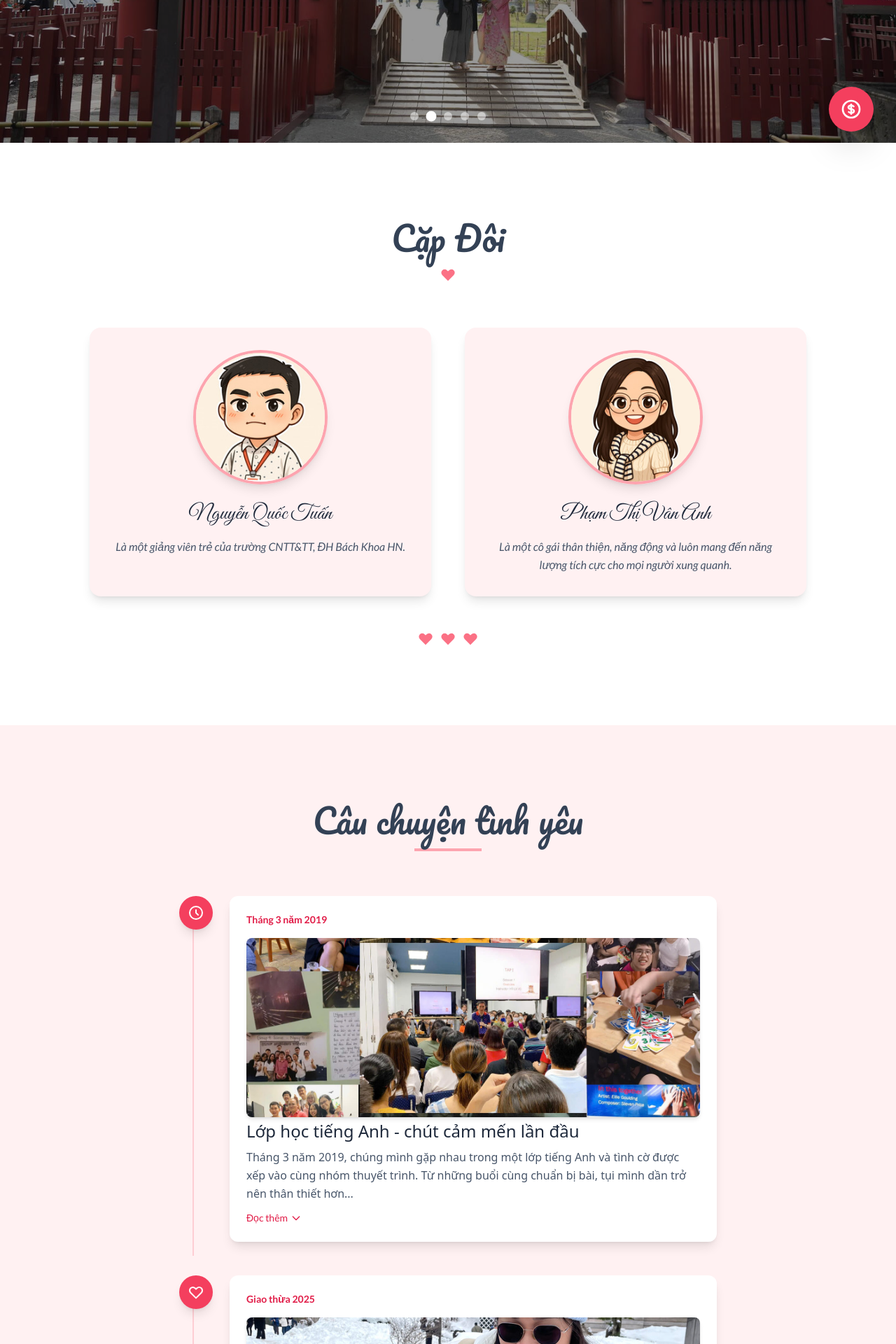
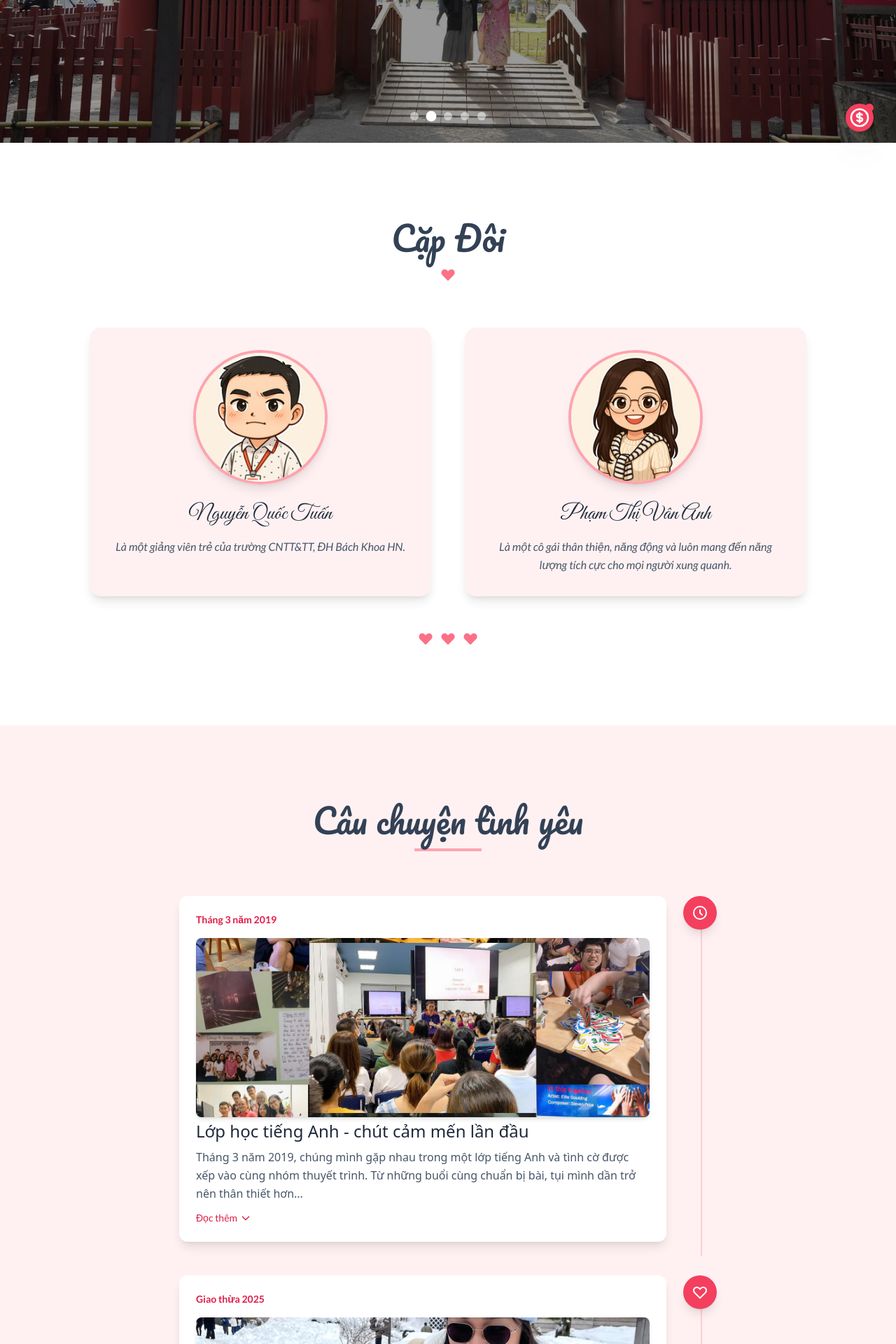
Before and after one commit to nqtuan11192/nqtuan11192.github.io, a React (Vite) app: page / in a window 1280 px wide. Shown: the part 580-2500 px from the top of the page at 70% size. Built offline with nearby package versions, Linux system fonts and the light colour scheme; no server answers; the database is empty; grey boxes are pictures that could not be loaded.

Commit message:
minor fixing

```diff
--- a/components/GiftBox.tsx
+++ b/components/GiftBox.tsx
@@ -54,7 +54,7 @@ const GiftBox: React.FC = () => {
             {/* Floating Gift Button */}
             <button
                 onClick={() => setIsModalOpen(true)}
-                className="fixed bottom-8 right-8 z-40 bg-rose-500 hover:bg-rose-600 text-white p-4 rounded-full shadow-2xl transition-all duration-300 hover:scale-110 group"
+                className="fixed bottom-8 right-8 z-40 bg-rose-500 hover:bg-rose-600 text-white p-1 rounded-full shadow-2xl transition-all duration-300 hover:scale-110 group"
                 aria-label="Hộp mừng cưới"
             >
                 <div className="relative">
--- a/components/OurStory.tsx
+++ b/components/OurStory.tsx
@@ -79,16 +79,7 @@ const StoryItem: React.FC<{ milestone: typeof storyMilestones[0]; isLast: boolea
   return (
     <>
       <div className="relative">
-        {/* Vertical line - hidden on the last item */}
-        {!isLast && <div className="absolute top-5 left-5 h-full w-0.5 bg-rose-200" style={{ transform: 'translateX(-50%)' }}></div>}
-
         <div className="flex items-start space-x-6">
-          {/* Icon */}
-          <div className="z-10 bg-rose-500 text-white p-3 rounded-full shadow-lg flex-shrink-0">
-            <svg xmlns="http://www.w3.org/2000/svg" className="h-6 w-6" fill="none" viewBox="0 0 24 24" stroke="currentColor">
-              <path strokeLinecap="round" strokeLinejoin="round" strokeWidth={2} d={milestone.icon} />
-            </svg>
-          </div>
 
           {/* Card */}
           <div className="bg-white p-6 rounded-xl shadow-lg hover:shadow-xl transition-shadow duration-300 w-full">
@@ -150,6 +141,16 @@ const StoryItem: React.FC<{ milestone: typeof storyMilestones[0]; isLast: boolea
               )}
             </button>
           </div>
+
+          {/* Vertical line - hidden on the last item */}
+          {!isLast && <div className="absolute top-5 right-5 h-full w-0.5 bg-rose-200" style={{ transform: 'translateX(-50%)' }}></div>}
+
+          {/* Icon */}
+          <div className="z-10 bg-rose-500 text-white p-3 rounded-full shadow-lg flex-shrink-0">
+            <svg xmlns="http://www.w3.org/2000/svg" className="h-6 w-6" fill="none" viewBox="0 0 24 24" stroke="currentColor">
+              <path strokeLinecap="round" strokeLinejoin="round" strokeWidth={2} d={milestone.icon} />
+            </svg>
+          </div>
         </div>
       </div>
 
```
